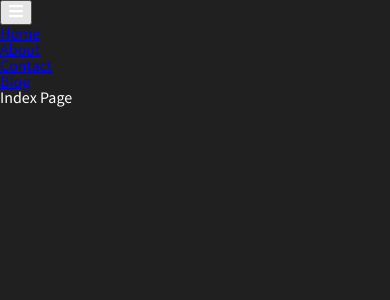
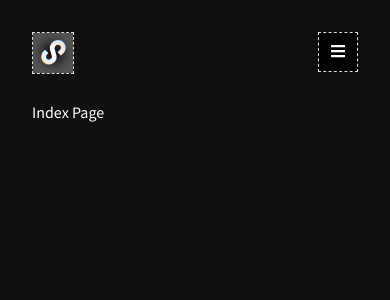
Before and after one commit to susickypavel/frontendista.cz, a Next.js app: page / in a window 390 px wide. Shown: the top 300 px of the page. Built offline with nearby package versions, Linux system fonts and the light colour scheme.

Commit message:
feat: navigation for mobiles

```diff
--- a/src/components/navigation/navigation.component.tsx
+++ b/src/components/navigation/navigation.component.tsx
@@ -9,11 +9,82 @@ import throttle from "lodash.throttle";
 import { NavigationItem } from "./navigation-item.component";
 import type { NavigationLinkItem } from "./navigation-item.component";
 
-const Navigation = styled.nav<{ isVisible: boolean }>``;
+import {
+  MOBILE_NAVIGATION_TOGGLE_SIZE,
+  MOBILE_BODY_PADDING,
+  MOBILE_BODY_PADDING_TOP,
+} from "src/styles/GLOBALS";
 
-const Sidebar = styled.ul<{ isVisible: boolean }>``;
+const Navigation = styled.nav<{ isVisible: boolean }>`
+  height: 100vh;
+  width: 100%;
+  background: rgba(0, 0, 0, 0.5);
 
-const NavigationToggle = styled.button``;
+  position: fixed;
+  z-index: ${props => (props.isVisible ? "5" : "-5")};
+  top: 0;
+  left: 0;
+`;
+
+const Sidebar = styled.ul<{ isVisible: boolean }>`
+  background: black;
+  width: 50%;
+  height: 100%;
+  margin-left: auto;
+  padding-top: ${MOBILE_BODY_PADDING_TOP}px;
+  padding-right: ${MOBILE_BODY_PADDING}px;
+
+  transform: translateX(${props => (props.isVisible ? "0" : "100%")});
+  transition: transform 0.25s ease-in-out;
+
+  & li {
+    height: 32px;
+    margin-bottom: 16px;
+
+    & a {
+      cursor: default; /* set it for desktop */
+
+      display: inline-block;
+      height: 100%;
+      width: 100%;
+
+      text-align: right;
+      text-decoration: none;
+      color: white;
+
+      font-size: 16px;
+      font-weight: bold;
+    }
+  }
+`;
+
+const NavigationToggle = styled.button`
+  appearance: none;
+  background: black;
+
+  border: 1px dashed #dddddd;
+  outline: none;
+  padding: 0;
+
+  position: fixed;
+  z-index: 10;
+  right: ${MOBILE_BODY_PADDING}px;
+  top: ${MOBILE_BODY_PADDING}px;
+
+  width: ${MOBILE_NAVIGATION_TOGGLE_SIZE}px;
+  height: ${MOBILE_NAVIGATION_TOGGLE_SIZE}px;
+`;
+
+const Logo = styled.img`
+  height: ${MOBILE_NAVIGATION_TOGGLE_SIZE}px;
+  width: ${MOBILE_NAVIGATION_TOGGLE_SIZE}px;
+
+  position: fixed;
+  top: ${MOBILE_BODY_PADDING}px;
+  left: ${MOBILE_BODY_PADDING}px;
+
+  border: 1px dashed #dddddd;
+`;
 
 const links: NavigationLinkItem[] = [
   {
@@ -70,6 +141,7 @@ export const SiteNavigation: React.FC = () => {
         })}
       </NavigationToggle>
       <Navigation isVisible={isVisible} aria-hidden={!isVisible} aria-label="Site navigation">
+        <Logo src="/logo.jpg" alt="" />
         <Sidebar isVisible={isVisible}>
           {links.map(link => (
             <NavigationItem link={link} key={link.name} />
--- /dev/null
+++ b/src/styles/GLOBALS.ts
@@ -0,0 +1,3 @@
+export const MOBILE_NAVIGATION_TOGGLE_SIZE = 40;
+export const MOBILE_BODY_PADDING = 32;
+export const MOBILE_BODY_PADDING_TOP = MOBILE_BODY_PADDING * 2 + MOBILE_NAVIGATION_TOGGLE_SIZE;
--- a/src/styles/global-css.tsx
+++ b/src/styles/global-css.tsx
@@ -1,10 +1,15 @@
 import { css } from "@emotion/core";
+
+import { MOBILE_BODY_PADDING, MOBILE_BODY_PADDING_TOP } from "./GLOBALS";
 
 export const GlobalStyle = css`
   body {
     background: #202020;
     color: white;
     font-family: "Source Sans Pro";
+
+    padding: ${MOBILE_BODY_PADDING}px;
+    padding-top: ${MOBILE_BODY_PADDING_TOP}px;
   }
 
   @font-face {
```
